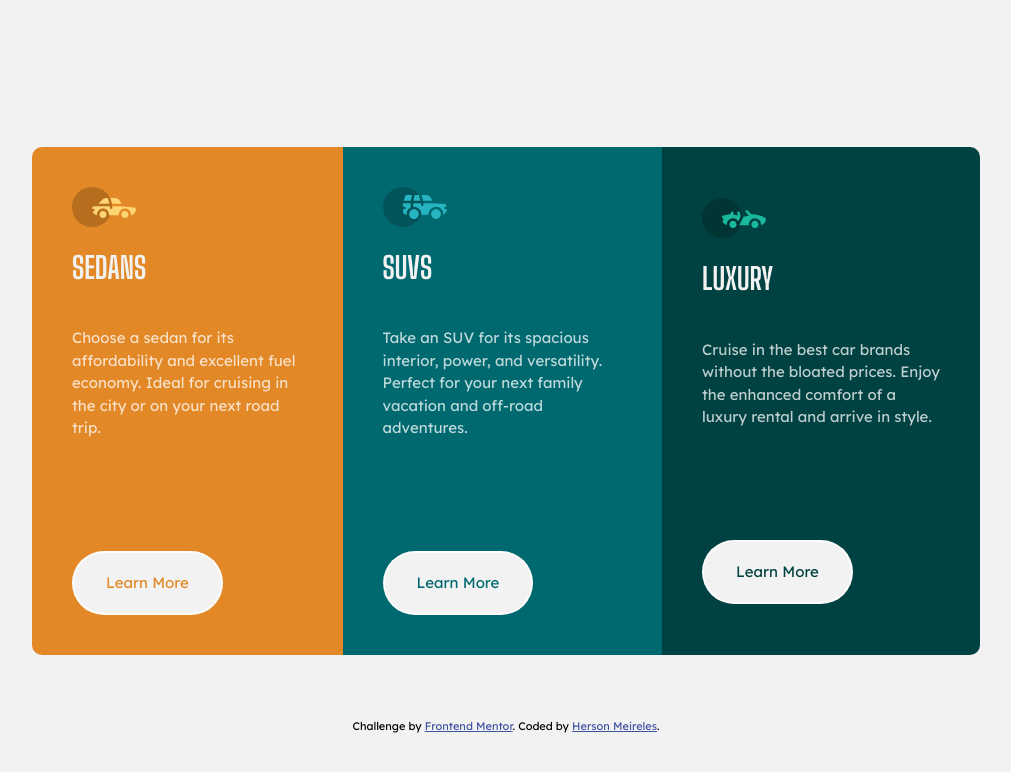
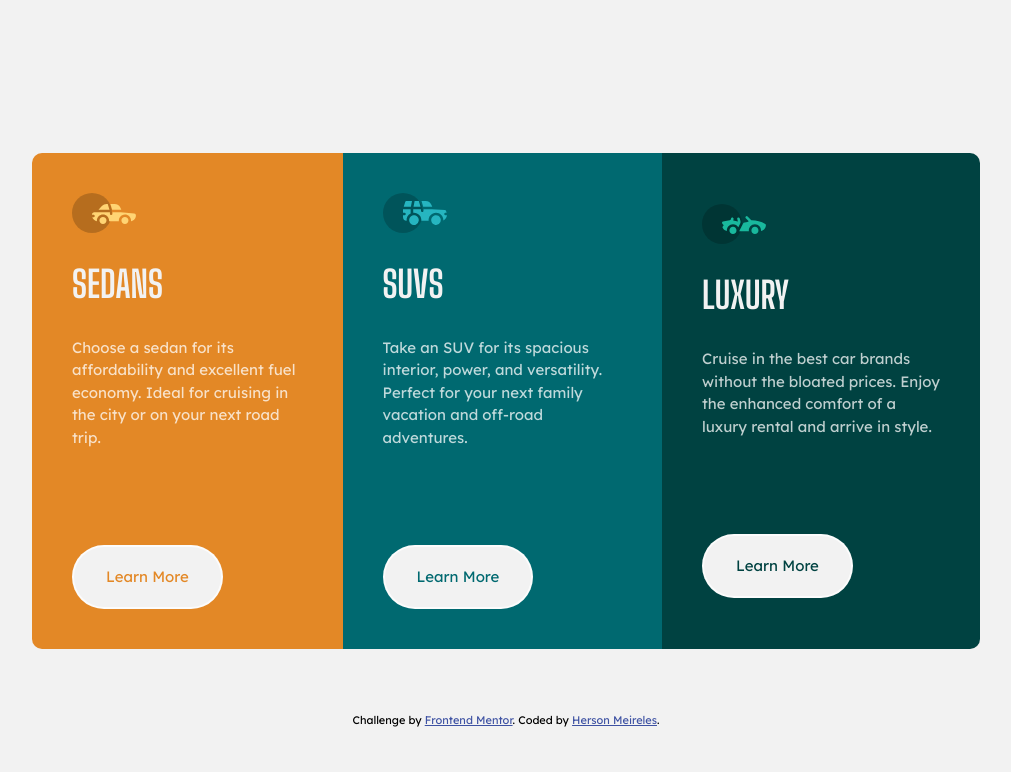
Before and after one commit to Hersonmei/Column-preview-card, a plain HTML site: page index.html in a window 1280 px wide. Shown: the whole page, without its empty margins (134-1145 px from the left). Drawn offline with Linux system fonts and the light colour scheme.

Commit message:
Atualização margin p e margin-top tag a

```diff
--- a/style.css
+++ b/style.css
@@ -21,7 +21,7 @@ main{
 h1 {
 font-family: 'Big Shoulders Display', cursive;
 color: hsl(0, 0%, 95%);
-
+font-size: 2.3rem;
 }
 
 .div-cars{
@@ -35,8 +35,12 @@ color: hsl(0, 0%, 95%);
     line-height: 1.5;
 }
 
-.div-cars h1, p, a {
-    margin-top: 1.1rem;
+.div-cars a {
+    margin-top: 2.5rem;
+}
+
+p {
+    margin: 0;
 }
 
 .orange{
@@ -77,11 +81,11 @@ color: hsl(0, 0%, 95%);
 
 @media(min-width: 376px) {
     body {
-    display: flex;
-    flex-direction: column;
-    align-items: center;
-    justify-content: center;
-    height: 100vh;
+        display: flex;
+        flex-direction: column;
+        align-items: center;
+        justify-content: center;
+        height: 100vh;
     }
 
     main{
```
